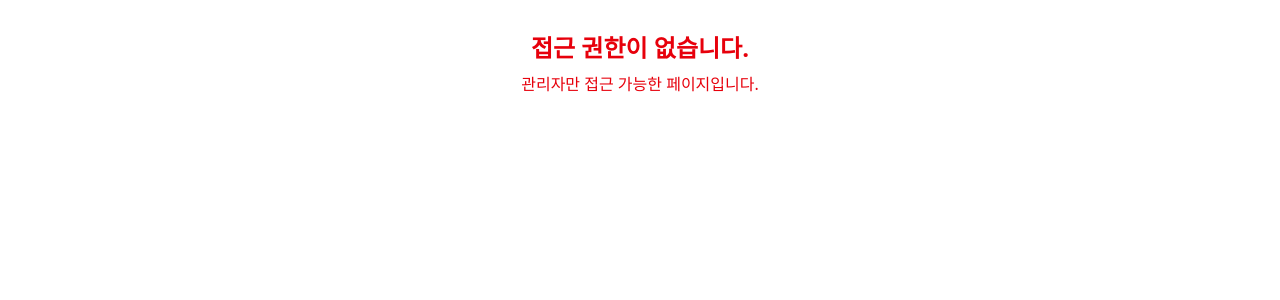
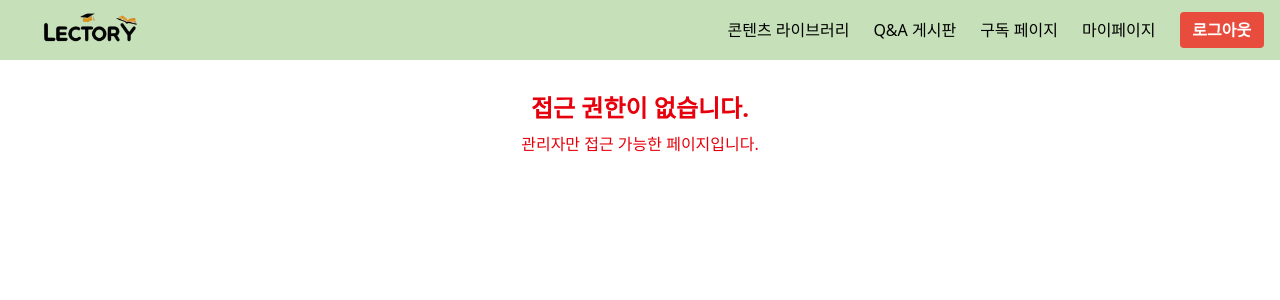
Before and after one commit to yongzooda/Lectory, a React (Vite) app in the folder lectory-client/: page /unauthorized in a window 1280 px wide. Shown: the top 300 px of the page. Built offline with nearby package versions, Linux system fonts and the light colour scheme.

Commit message:
feat: Navbar 구현 및 연동

```diff
--- a/lectory-client/src/App.jsx
+++ b/lectory-client/src/App.jsx
@@ -1,4 +1,4 @@
-import { BrowserRouter, Routes, Route, Navigate } from "react-router-dom";
+import {BrowserRouter, Routes, Route, Navigate} from "react-router-dom";
 
 /* ─── 게시글 ─── */
 import PostListPage from "./pages/post/PostListPage.jsx";
@@ -35,8 +35,8 @@ import ExpertApprovalPage from "./pages/admin/ExpertApprovalPage";
 import ContentsManagementPage from "./pages/admin/ContentsManagementPage";
 import Unauthorized from "./pages/admin/Unauthorized";
 
-import { useState } from "react";
-import { useEffect } from "react";
+/* ─── 메인 레이아웃 ─── */
+import MainLayout from "./components/MainLayout";
 
 function isLoggedIn() {
     return !!localStorage.getItem('token');
@@ -44,58 +44,60 @@ function isLoggedIn() {
 
 function RootRedirect() {
     if (isLoggedIn()) {
-    return <Navigate to="/library" replace />;
+        return <Navigate to="/library" replace/>;
     } else {
-    return <Navigate to="/login" replace />;
+        return <Navigate to="/login" replace/>;
     }
 }
 
 export default function App() {
     return (
-      <BrowserRouter future={{ v7_startTransition: true, v7_relativeSplatPath: true }}>
+        <BrowserRouter future={{v7_startTransition: true, v7_relativeSplatPath: true}}>
             <Routes>
                 {/* 루트 경로 접속 시 로그인 여부에 따라 이동 */}
-          <Route path="/" element={<RootRedirect />} />
+                <Route path="/" element={<RootRedirect/>}/>
 
                 {/* ─── 로그인 및 회원가입 ─── */}
-          <Route path="/login" element={<LoginPage />} />
-          <Route path="/signup" element={<SignUpPage />} />
+                <Route path="/login" element={<LoginPage/>}/>
+                <Route path="/signup" element={<SignUpPage/>}/>
 
+                <Route element={<MainLayout/>}>
                     {/* ─── 마이페이지 ─── */}
-          <Route path="/users/mypage" element={<UserMyPage />} />
-          <Route path="/experts/mypage" element={<ExpertMyPage />} />
+                    <Route path="/users/mypage" element={<UserMyPage/>}/>
+                    <Route path="/experts/mypage" element={<ExpertMyPage/>}/>
 
                     {/* ─── 게시글 영역 ─── */}
-          <Route path="/posts" element={<PostListPage />} />
-          <Route path="/posts/write" element={<PostWritePage />} />
-          <Route path="/posts/:postId" element={<PostDetailPage />} />
-          <Route path="/posts/rewrite/:postId" element={<PostEditPage />} />
+                    <Route path="/posts" element={<PostListPage/>}/>
+                    <Route path="/posts/write" element={<PostWritePage/>}/>
+                    <Route path="/posts/:postId" element={<PostDetailPage/>}/>
+                    <Route path="/posts/rewrite/:postId" element={<PostEditPage/>}/>
 
                     {/* ─── 콘텐츠 라이브러리 · 수강생 ─── */}
-          <Route path="/library" element={<StudentLibraryHome />} />
-          <Route path="/library/search" element={<Navigate to="/library" replace />} />
-          <Route path="/library/:lectureRoomId" element={<StudentLectureDetail />} />
-          <Route path="/library/:lectureRoomId/enroll-result" element={<EnrollResultPage />} />
+                    <Route path="/library" element={<StudentLibraryHome/>}/>
+                    <Route path="/library/search" element={<Navigate to="/library" replace/>}/>
+                    <Route path="/library/:lectureRoomId" element={<StudentLectureDetail/>}/>
+                    <Route path="/library/:lectureRoomId/enroll-result" element={<EnrollResultPage/>}/>
 
                     {/* ─── 콘텐츠 라이브러리 · 전문가 ─── */}
-          <Route path="/library/expert" element={<ExpertLibraryHome />} />
-          <Route path="/library/expert/search" element={<Navigate to="/library/expert" replace />} />
-          <Route path="/library/expert/new" element={<NewLecturePage />} />
-          <Route path="/library/expert/:lectureRoomId" element={<ExpertLectureDetail />} />
-          <Route path="/library/expert/:lectureRoomId/edit" element={<EditLecturePage />} />
+                    <Route path="/library/expert" element={<ExpertLibraryHome/>}/>
+                    <Route path="/library/expert/search" element={<Navigate to="/library/expert" replace/>}/>
+                    <Route path="/library/expert/new" element={<NewLecturePage/>}/>
+                    <Route path="/library/expert/:lectureRoomId" element={<ExpertLectureDetail/>}/>
+                    <Route path="/library/expert/:lectureRoomId/edit" element={<EditLecturePage/>}/>
 
                     {/* ─── 관리자 페이지 ─── */}
-          <Route path="/admin/students" element={<MembershipManagementPage />} />
-          <Route path="/admin/expert-approval" element={<ExpertApprovalPage />} />
-          <Route path="/admin/contents" element={<ContentsManagementPage />} />
-          <Route path="/unauthorized" element={<Unauthorized />} />
+                    <Route path="/admin/students" element={<MembershipManagementPage/>}/>
+                    <Route path="/admin/expert-approval" element={<ExpertApprovalPage/>}/>
+                    <Route path="/admin/contents" element={<ContentsManagementPage/>}/>
+                    <Route path="/unauthorized" element={<Unauthorized/>}/>
 
                     {/* ─── 결제 ─── */}
-          <Route path="/pay" element={<PayPage />} />
-          <Route path="/pay/success" element={<PaySuccessPage />} />
+                    <Route path="/pay" element={<PayPage/>}/>
+                    <Route path="/pay/success" element={<PaySuccessPage/>}/>
+                </Route>
 
                 {/* ─── 그 외 모든 경로 → 루트 ─── */}
-          <Route path="*" element={<Navigate to="/" replace />} />
+                <Route path="*" element={<Navigate to="/" replace/>}/>
             </Routes>
         </BrowserRouter>
     );
--- /dev/null
+++ b/lectory-client/src/assets/css/navbar.css
@@ -0,0 +1,61 @@
+.navbar {
+    display: flex;
+    justify-content: space-between;
+    padding: 0.5rem 1rem;
+    align-items: center;
+    background-color: #C6E1B9;
+    color: #fff;
+    height: 60px;
+}
+
+.loadingNav {
+    padding: 0.5rem 1rem;
+    background-color: #2d2d2d;
+    color: #fff;
+    height: 60px;
+    display: flex;
+    align-items: center;
+}
+
+.logoContainer {
+    font-weight: bold;
+    font-size: 1.5rem;
+    height: 60px;
+    display: flex;
+    align-items: center;
+}
+
+.logoLink {
+    color: white;
+    text-decoration: none;
+    display: flex;
+    align-items: center;
+    height: 100%;
+}
+
+.logoImage {
+    height: 150px;
+    margin-right: 10px;
+}
+
+.menu {
+    display: flex;
+    gap: 1.5rem;
+    align-items: center;
+    height: 60px;
+}
+
+.menuLink {
+    color: black;
+    text-decoration: none;
+}
+
+.logoutBtn {
+    background-color: #e74c3c;
+    border: none;
+    color: white;
+    padding: 0.4rem 0.8rem;
+    border-radius: 4px;
+    cursor: pointer;
+    font-weight: bold;
+}
--- /dev/null
+++ b/lectory-client/src/components/MainLayout.jsx
@@ -0,0 +1,15 @@
+// src/components/MainLayout.jsx
+import React from "react";
+import Navbar from "./Navbar";
+import { Outlet } from "react-router-dom";
+
+export default function MainLayout({ children }) {
+    return (
+        <>
+            <Navbar />
+            <main>
+                <Outlet />
+            </main>
+        </>
+    );
+}
--- /dev/null
+++ b/lectory-client/src/components/Navbar.jsx
@@ -0,0 +1,94 @@
+import React, { useState, useEffect } from "react";
+import { Link, useNavigate } from "react-router-dom";
+import { getMyPage } from "../api/mypageApi";
+import LectoryLogo from "../assets/images/LectoryLogo.png";
+import "../assets/css/navbar.css";
+
+export default function Navbar() {
+    const navigate = useNavigate();
+    const [userType, setUserType] = useState(null);
+    const [loading, setLoading] = useState(true);
+
+    useEffect(() => {
+        const token = localStorage.getItem("accessToken");
+
+        if (!token) {
+            setUserType(null);
+            setLoading(false);
+            return;
+        }
+
+        async function fetchUserType() {
+            try {
+                const userInfo = await getMyPage();
+                setUserType(userInfo.userType);
+            } catch (error) {
+                console.error("유저 정보 조회 실패", error);
+                localStorage.removeItem("token");
+                setUserType(null);
+                navigate("/login");
+            } finally {
+                setLoading(false);
+            }
+        }
+
+        fetchUserType();
+    }, [navigate]);
+
+    const handleLogout = () => {
+        localStorage.removeItem("token");
+        setUserType(null);
+        navigate("/login");
+    };
+
+    if (loading) {
+        return <nav className="loadingNav">로딩 중...</nav>;
+    }
+    console.log("현재 userType:", userType);
+
+    return (
+        <nav className="navbar">
+            {/* 로고 */}
+            <div className="logoContainer">
+                <Link to="/" className="logoLink">
+                    <img src={LectoryLogo} alt="Lectory Logo" className="logoImage" />
+                </Link>
+            </div>
+
+            {/* 우측에 메뉴 */}
+            <div className="menu">
+                <Link
+                    to={userType === "EXPERT" ? "/library/expert" : "/library"}
+                    className="menuLink"
+                >
+                    콘텐츠 라이브러리
+                </Link>
+
+                <Link to="/posts" className="menuLink">
+                    Q&A 게시판
+                </Link>
+
+                <Link to="/pay" className="menuLink">
+                    구독 페이지
+                </Link>
+
+                <Link
+                    to={
+                        userType === "EXPERT"
+                            ? "/experts/mypage"
+                            : (userType === "FREE" || userType === "PAID")
+                                ? "/users/mypage"
+                                : "/login"
+                    }
+                    className="menuLink"
+                >
+                    마이페이지
+                </Link>
+
+                <button onClick={handleLogout} className="logoutBtn" type="button">
+                    로그아웃
+                </button>
+            </div>
+        </nav>
+    );
+}
```
Also changed, not shown: lectory-client/src/assets/images/userImage.png (added). Lines whose indentation alone changed are shown as unchanged.
